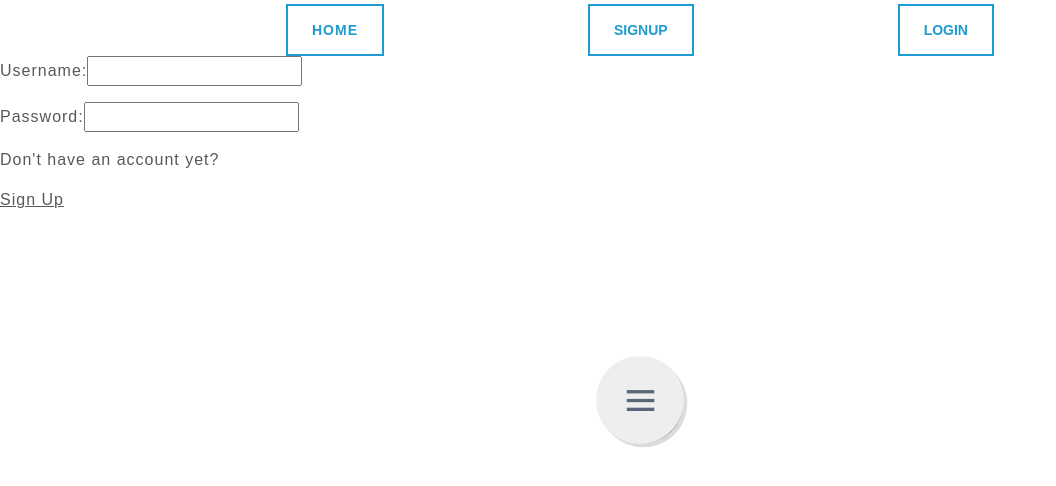
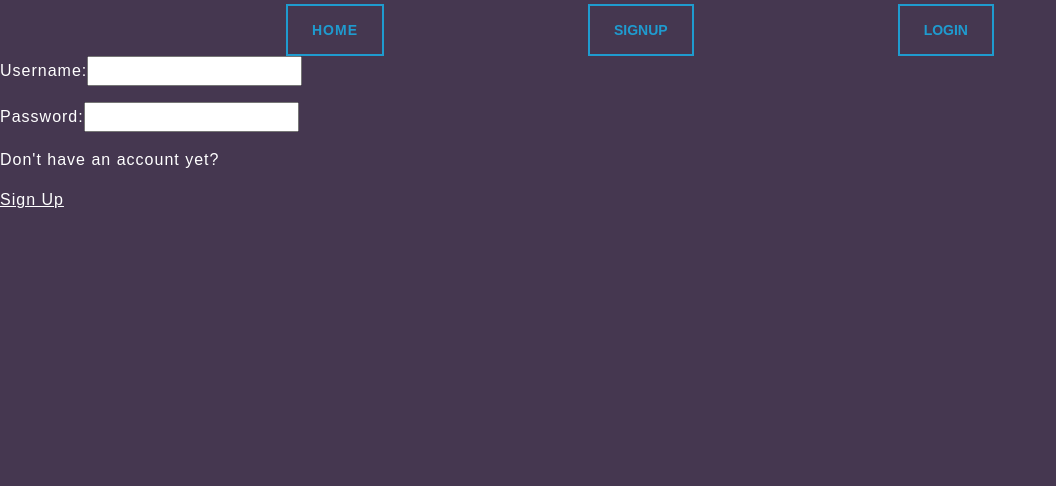
Before and after one commit to usandlam/Fist-Bump-Front-End, a React (Create React App) app: page /login in a window 1280 px wide. Shown: the top 486 px of the page, without its empty margins (0-1056 px from the left). Built offline with nearby package versions, Linux system fonts and the light colour scheme.

Commit message:
Resolving eslint complaints

```diff
--- a/src/App.jsx
+++ b/src/App.jsx
@@ -8,15 +8,14 @@ import ProfilePage from "./pages/ProfilePage";
 import SignupPage from "./pages/SignupPage";
 import UserPage from "./pages/UserPage";
 import ResolveUser from "./components/ResolveUser";
+import StatsPage from "./pages/StatsPage";
 
 import IsPrivate from "./components/IsPrivate";
 
 import IsAnon from "./components/IsAnon";
 
+// eslint-disable-next-line no-undef
 const subDir = window.location.host.split(".")[0] === "g";
-
-// if(subDir && )
-// strip subdomain?
 
 function App() {
   return (
@@ -56,6 +55,14 @@ function App() {
             </IsPrivate>
           }
         />
+        <Route
+          path="/my-daps"
+          element={
+            <IsPrivate>
+              <StatsPage />
+            </IsPrivate>
+          }
+        />
         {subDir && (
           <>
             <Route path="/:tagId" element={<UserPage />} />
--- a/src/components/Navbar.jsx
+++ b/src/components/Navbar.jsx
@@ -10,6 +10,7 @@ function Navbar() {
 
   const handleCloseLogin = (e) => {
     // e.target.focus();
+    // eslint-disable-next-line no-undef
     document.querySelector(".modal").focus();
 
     setShowLogin(false);
@@ -25,45 +26,6 @@ function Navbar() {
 
   return (
     <div className="container text-center">
-      <nav className="menu">
-        <input
-          type="checkbox"
-          href="#"
-          className="menu-open"
-          name="menu-open"
-          id="menu-open"
-        />
-        <label className="menu-open-button" htmlFor="menu-open">
-          <span className="lines line-1" />
-          <span className="lines line-2" />
-          <span className="lines line-3" />
-        </label>
-
-        <a href="#" className="menu-item blue">
-          {" "}
-          <i className="fa fa-anchor" />{" "}
-        </a>
-        <a href="#" className="menu-item green">
-          {" "}
-          <i className="fa fa-coffee" />{" "}
-        </a>
-        <a href="#" className="menu-item red">
-          {" "}
-          <i className="fa fa-heart" />{" "}
-        </a>
-        <a href="#" className="menu-item purple">
-          {" "}
-          <i className="fa fa-microphone" />{" "}
-        </a>
-        <a href="#" className="menu-item orange">
-          {" "}
-          <i className="fa fa-star" />{" "}
-        </a>
-        <a href="#" className="menu-item lightblue">
-          {" "}
-          <i className="fa fa-diamond" />{" "}
-        </a>
-      </nav>
       {isLoggedIn && (
         <div className="col">
           <span>Welcome back, {user && user.username}</span>
--- a/src/components/ResolveUser.jsx
+++ b/src/components/ResolveUser.jsx
@@ -7,6 +7,7 @@ const cleanEmoji = require("../scripts/VariationSelectors");
 
 const API_URL = "http://localhost:5005/u";
 
+// eslint-disable-next-line no-undef
 const path = window.location.host.split(".")[1];
 
 function ResolveUser({ children }) {
@@ -14,8 +15,6 @@ function ResolveUser({ children }) {
   const [foundUser, setFoundUser] = useState([]);
 
   const { tagId } = useParams();
-
-  console.log(tagId);
 
   useEffect(() => {
     const fetchData = async () => {
@@ -25,6 +24,7 @@ function ResolveUser({ children }) {
       setFetching(false);
       // eslint-disable-next-line no-underscore-dangle
       setFoundUser(response.message.owner._Id);
+      // eslint-disable-next-line no-undef
       window.location = `http://${path}/to/${response.message.owner._id}`;
     };
     fetchData();
--- a/src/context/auth.context.jsx
+++ b/src/context/auth.context.jsx
@@ -1,3 +1,6 @@
+/* eslint-disable react/jsx-no-constructed-context-values */
+/* eslint-disable no-use-before-define */
+/* eslint-disable no-undef */
 import React, { useState, useEffect } from "react";
 
 const API_URL = "http://localhost:5005";
@@ -8,6 +11,8 @@ function AuthProviderWrapper(props) {
   const [isLoggedIn, setIsLoggedIn] = useState(false);
   const [isLoading, setIsLoading] = useState(true);
   const [user, setUser] = useState(null);
+
+  const { children } = props;
 
   const storeToken = (token) => {
     //  <==  ADD
@@ -40,7 +45,6 @@ function AuthProviderWrapper(props) {
           throw new Error("Authorization failed");
         }
       } catch (error) {
-        console.log("Request bad");
         removeToken();
         setIsLoggedIn(false);
         setIsLoading(false);
@@ -90,7 +94,7 @@ function AuthProviderWrapper(props) {
         logOutUser,
       }}
     >
-      {props.children}
+      {children}
     </AuthContext.Provider>
   );
 }
--- a/src/index.css
+++ b/src/index.css
@@ -10,6 +10,8 @@
 body {
   font-family: "Signika Negative", sans-serif;
   font-weight: 300;
+  background-color: #453750;
+  color: white;
   /* height: 300vh; */
 }
 .main{
@@ -27,6 +29,9 @@ body {
   /* padding: 20px; */
 }
 
+.modal{
+  color: black;
+}
 
 .fist {
   background-size: 15vw;
--- a/src/pages/HomePage.jsx
+++ b/src/pages/HomePage.jsx
@@ -1,3 +1,5 @@
+/* eslint-disable no-use-before-define */
+/* eslint-disable no-undef */
 import React, { useRef, useEffect } from "react";
 
 import gsap from "gsap";
@@ -76,6 +78,7 @@ function HomePage() {
         postABump(lat, lng);
       }, ipCheck);
     }
+    return null;
   };
 
   return (
--- a/src/pages/LoginPage.jsx
+++ b/src/pages/LoginPage.jsx
@@ -1,3 +1,4 @@
+/* eslint-disable no-undef */
 import React, { useState, useContext } from "react";
 import { Link, useNavigate } from "react-router-dom";
 import { AuthContext } from "../context/auth.context";
@@ -45,7 +46,6 @@ function LoginPage(props) {
         throw new Error(error.message);
       }
     } catch (error) {
-      console.log(error);
       setErrorMessage(error.toString());
     }
   };
--- a/src/pages/ProfilePage.jsx
+++ b/src/pages/ProfilePage.jsx
@@ -21,11 +21,11 @@ function ProfilePage(props) {
 
   const handleTag = (e) => {
     setTag(e.target.value);
-    console.log(cleanEmoji(e.target.value));
   };
 
   const handleTagline = (e) => setTagline(e.target.value);
 
+  // eslint-disable-next-line no-undef
   const storedToken = localStorage.getItem("authToken");
 
   const handleTagSubmit = async (e) => {
--- a/src/pages/SignupPage.jsx
+++ b/src/pages/SignupPage.jsx
@@ -1,10 +1,11 @@
+/* eslint-disable no-undef */
 import React, { useState, useContext } from "react";
 import { Link, useNavigate } from "react-router-dom";
 import { AuthContext } from "../context/auth.context";
 
 const API_URL = "http://localhost:5005";
 
-function LoginPage(props) {
+function SignupPage(props) {
   const [username, setUsername] = useState("");
   const [password, setPassword] = useState("");
   const [errorMessage, setErrorMessage] = useState(undefined);
@@ -38,8 +39,6 @@ function LoginPage(props) {
       if (!trySignup.ok) {
         const error = await trySignup.json();
         throw new Error(error.message);
-      } else {
-        console.log("success");
       }
 
       if (trySignup.ok) {
@@ -101,4 +100,4 @@ function LoginPage(props) {
   );
 }
 
-export default LoginPage;
+export default SignupPage;
--- a/src/pages/StatsPage.jsx
+++ b/src/pages/StatsPage.jsx
@@ -1,29 +1,49 @@
 import { useParams } from "react-router-dom";
 import React, { useState, useEffect } from "react";
 
-const API_URL = "http://localhost:5005/daps";
+const API_URL = "http://localhost:5005/api/daps";
 
 function StatsPage(props) {
   const [fetching, setFetching] = useState(true);
 
   const [errorMessage, setErrorMessage] = useState(undefined);
 
-  const [foundUser, setFoundUser] = useState([]);
+  const [foundDaps, setFoundDaps] = useState([]);
 
-  /*
+  // eslint-disable-next-line no-undef
+  const storedToken = localStorage.getItem("authToken");
+
   useEffect(() => {
     const fetchData = async () => {
-      const query = cleanEmoji(tagId);
-      const tryLookup = await fetch(`${API_URL}/${query}`);
+      //   const id = user.userId;
+      const tryLookup = await fetch(`${API_URL}/mine`, {
+        headers: {
+          Authorization: `Bearer ${storedToken}`,
+          "Content-Type": "application/json",
+        },
+      });
       const response = await tryLookup.json();
       setFetching(false);
-      setFoundUser(response.message);
+      setFoundDaps(response);
     };
     fetchData();
   }, []);
-  */
 
-  return <div className="container profile-page" />;
+  return (
+    <div className="container stats-page" id="stats-page">
+      {fetching ? (
+        <p>Loading...</p>
+      ) : (
+        foundDaps.map((dap) => {
+          return (
+            <div key={dap._id}>
+              <p>{dap.location.coordinates}</p>
+            </div>
+          );
+        })
+      )}
+    </div>
+  );
 }
 
 export default StatsPage;
--- a/src/scripts/VariationSelectors.js
+++ b/src/scripts/VariationSelectors.js
@@ -1,6 +1,6 @@
 const regex = /([\u180B-\u180D\uFE00-\uFE0F]|\uDB40[\uDD00-\uDDEF])/g;
 
-const stripVariationSelectors = function (string) {
+const stripVariationSelectors = (string) => {
   return string.replace(regex, "");
 };
 
```
Also changed, not shown: .eslintrc.json.
